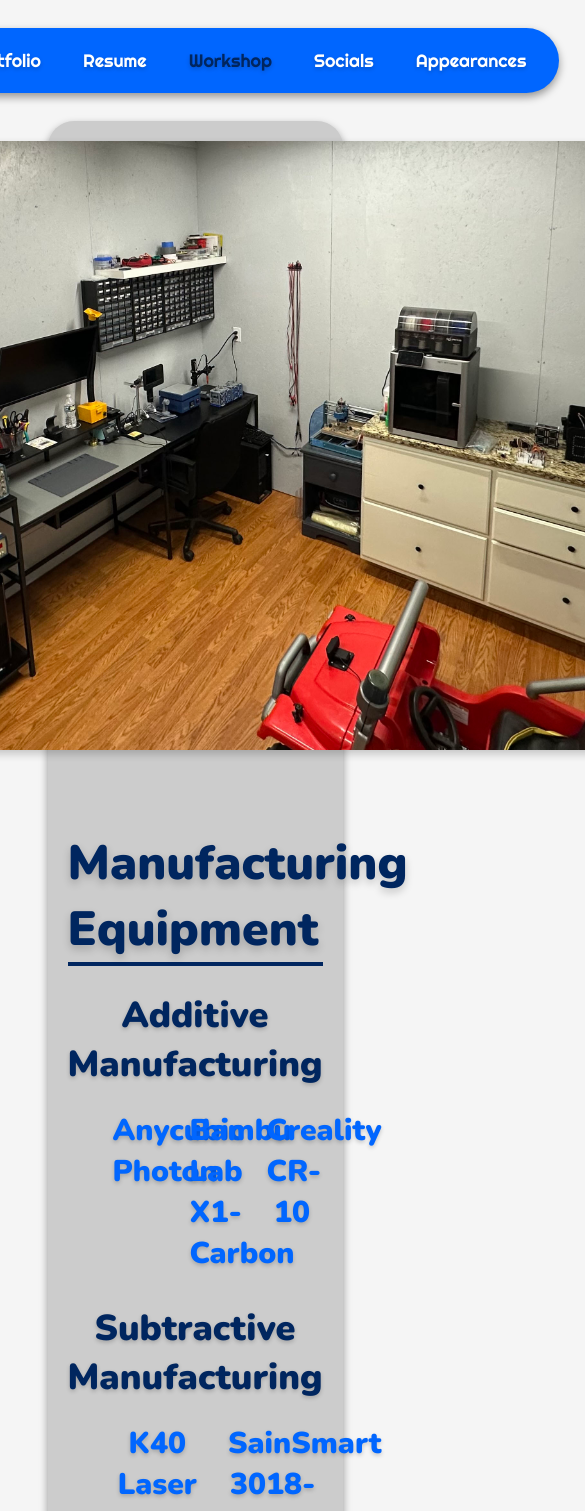
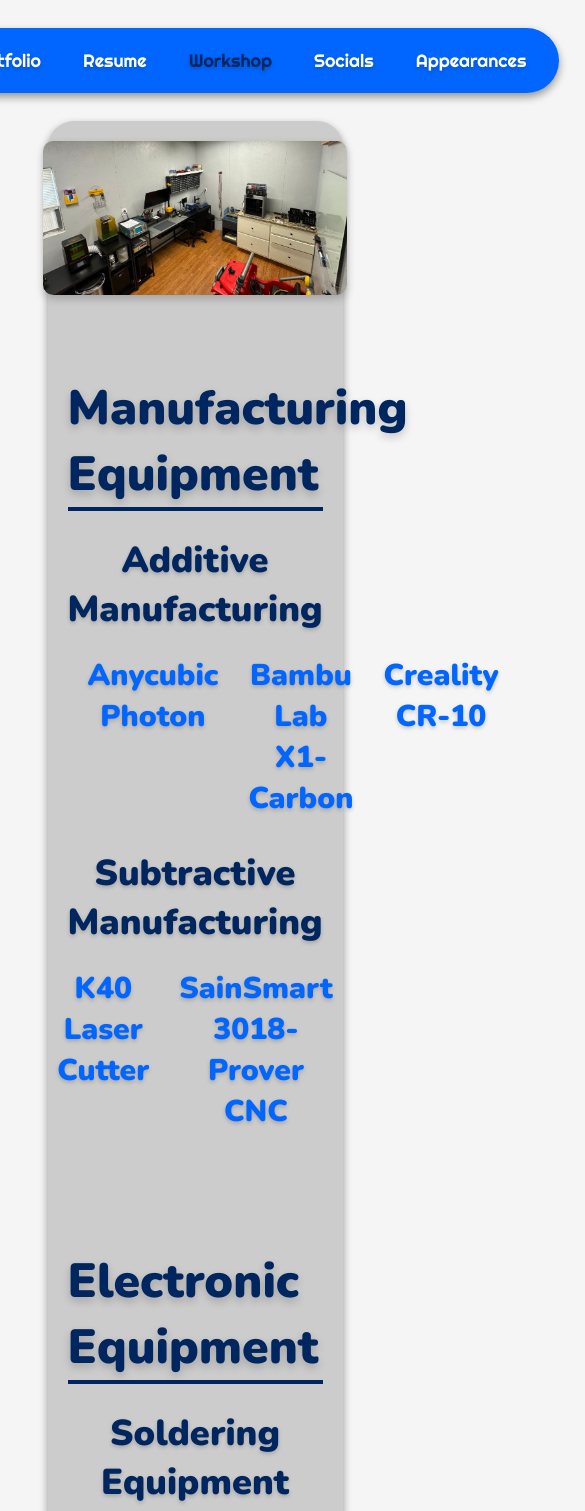
Before and after one commit to LaudersP/pwldigital-website-v2, a React (Create React App) app: page /workshop in a window 390 px wide. Shown: the top 1511 px of the page, 585 px wide, since content can reach past the window. Built offline with nearby package versions, Linux system fonts and the light colour scheme.

Commit message:
feat: Added mobile support to the component

```diff
--- a/src/Pages/WorkshopPage/WorkshopPage.css
+++ b/src/Pages/WorkshopPage/WorkshopPage.css
@@ -10,13 +10,16 @@
 .workshop-page-banner img {
   margin: 0;
   padding: 0;
-  width: 1200px;
+  width: 60vw;
   height: auto;
   border-radius: 10px;
   box-shadow: 0 4px 8px rgba(0, 0, 0, 0.2);
 }
 
 .workshop-page ul {
+  text-align: center;
+  padding-left: 15px;
+  padding-right: 15px;
   list-style-type: none;
 }
 
@@ -57,6 +60,7 @@
 }
 
 .workshop-page li {
+  margin: 0;
   font-family: "Nunito", sans-serif;
   font-optical-sizing: auto;
   font-weight: 1000;
@@ -66,3 +70,28 @@
   padding: 5px;
   text-shadow: 0 2px 4px rgba(0, 0, 0, 0.2);
 }
+
+@media (max-width: 1700px) {
+  .workshop-page ul {
+    display: grid;
+    grid-template-columns: repeat(3, 1fr);
+    grid-gap: 20px;
+  }
+
+  .workshop-page #subtractive-manufacturing {
+    display: flex;
+    justify-content: center;
+  }
+
+  .workshop-page #testing-equipment,
+  .workshop-page #single-board-computers,
+  .workshop-page #cam {
+    grid-template-columns: repeat(2, 1fr);
+  }
+}
+
+@media (max-width: 1100px) {
+  .workshop-page-banner img {
+    width: 78vw;
+  }
+}
```
